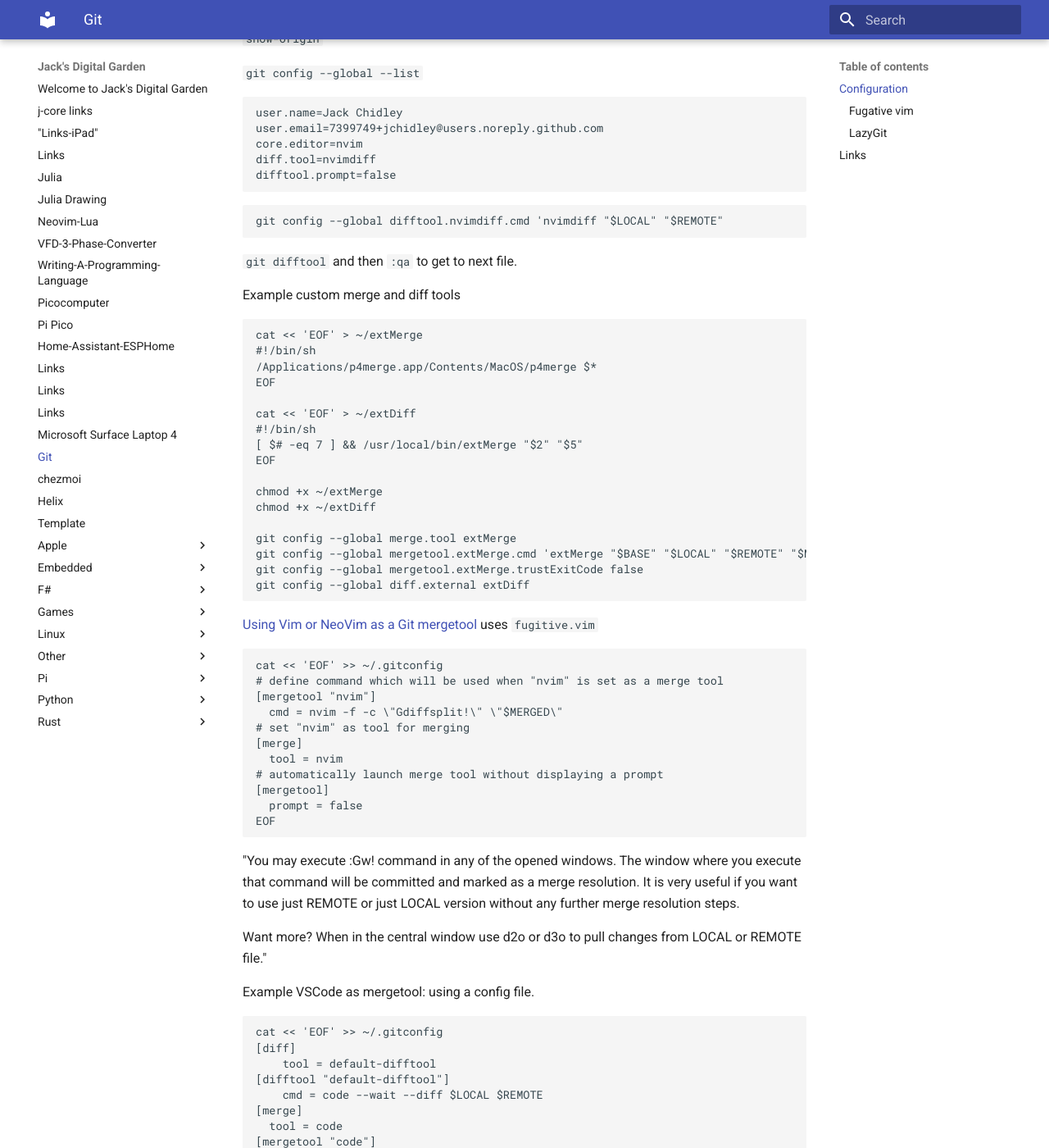
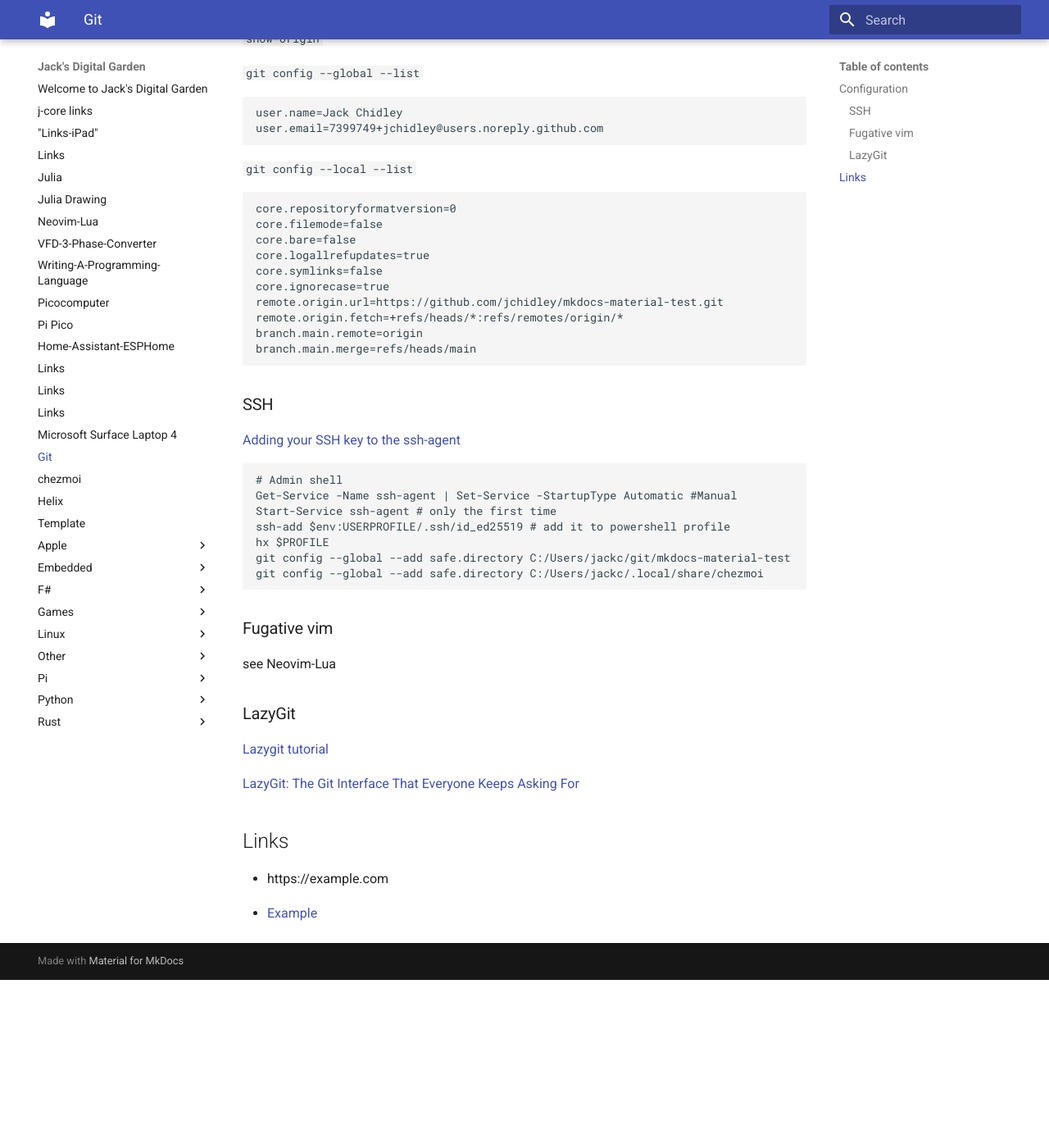
Before and after one commit to jchidley/mkdocs-material-test, an MkDocs documentation site: the page built from docs/2024-01-28-Git.md, in a window 1280 px wide and 1400 px high, scrolled down 305 px. Shown: the whole window at 82% size. Built offline with MkDocs 1.6.1 and Material for MkDocs 9.7.7, drawn with Linux system fonts in a browser that asks for light colours; after the commit the page ends 1500 px from its top, so only the background shows below that; some of the changed text lies outside the part shown.

Commit message:
cleanup of diff and add powershell

````diff
--- a/docs/2024-01-28-Git.md
+++ b/docs/2024-01-28-Git.md
@@ -21,72 +21,6 @@ To find what is set, and where the configuraiton file(s) are located, use:
 ```text
 user.name=Jack Chidley
 user.email=7399749+jchidley@users.noreply.github.com
-core.editor=nvim
-diff.tool=nvimdiff
-difftool.prompt=false
-```
-
-```shell
-git config --global difftool.nvimdiff.cmd 'nvimdiff "$LOCAL" "$REMOTE"
-```
-
-`git difftool` and then `:qa` to get to next file.
-
-Example custom merge and diff tools
-
-```shell
-cat << 'EOF' > ~/extMerge
-#!/bin/sh
-/Applications/p4merge.app/Contents/MacOS/p4merge $*
-EOF
-
-cat << 'EOF' > ~/extDiff
-#!/bin/sh
-[ $# -eq 7 ] && /usr/local/bin/extMerge "$2" "$5"
-EOF
-
-chmod +x ~/extMerge
-chmod +x ~/extDiff
-
-git config --global merge.tool extMerge
-git config --global mergetool.extMerge.cmd 'extMerge "$BASE" "$LOCAL" "$REMOTE" "$MERGED"'
-git config --global mergetool.extMerge.trustExitCode false
-git config --global diff.external extDiff
-```
-
-[Using Vim or NeoVim as a Git mergetool](https://www.grzegorowski.com/using-vim-or-neovim-nvim-as-a-git-mergetool) uses `fugitive.vim`
-
-```bash
-cat << 'EOF' >> ~/.gitconfig
-# define command which will be used when "nvim" is set as a merge tool
-[mergetool "nvim"]
-  cmd = nvim -f -c \"Gdiffsplit!\" \"$MERGED\"
-# set "nvim" as tool for merging
-[merge]
-  tool = nvim
-# automatically launch merge tool without displaying a prompt
-[mergetool]
-  prompt = false
-EOF
-```
-
-"You may execute :Gw! command in any of the opened windows. The window where you execute that command will be committed and marked as a merge resolution. It is very useful if you want to use just REMOTE or just LOCAL version without any further merge resolution steps.
-
-Want more? When in the central window use d2o or d3o to pull changes from LOCAL or REMOTE file."
-
-Example VSCode as mergetool: using a config file.
-
-```bash
-cat << 'EOF' >> ~/.gitconfig
-[diff]
-    tool = default-difftool
-[difftool "default-difftool"]
-    cmd = code --wait --diff $LOCAL $REMOTE
-[merge]
-  tool = code
-[mergetool "code"]
-  cmd = code --wait --merge $REMOTE $LOCAL $BASE $MERGED
-EOF
 ```
 
 `git config --local --list`
@@ -102,6 +36,20 @@ remote.origin.url=https://github.com/jchidley/mkdocs-material-test.git
 remote.origin.fetch=+refs/heads/*:refs/remotes/origin/*
 branch.main.remote=origin
 branch.main.merge=refs/heads/main
+```
+
+### SSH
+
+[Adding your SSH key to the ssh-agent](https://docs.github.com/en/authentication/connecting-to-github-with-ssh/generating-a-new-ssh-key-and-adding-it-to-the-ssh-agent?platform=windows)
+
+```PowerShell
+# Admin shell
+Get-Service -Name ssh-agent | Set-Service -StartupType Automatic #Manual
+Start-Service ssh-agent # only the first time
+ssh-add $env:USERPROFILE/.ssh/id_ed25519 # add it to powershell profile
+hx $PROFILE
+git config --global --add safe.directory C:/Users/jackc/git/mkdocs-material-test
+git config --global --add safe.directory C:/Users/jackc/.local/share/chezmoi
 ```
 
 ### Fugative vim
````
